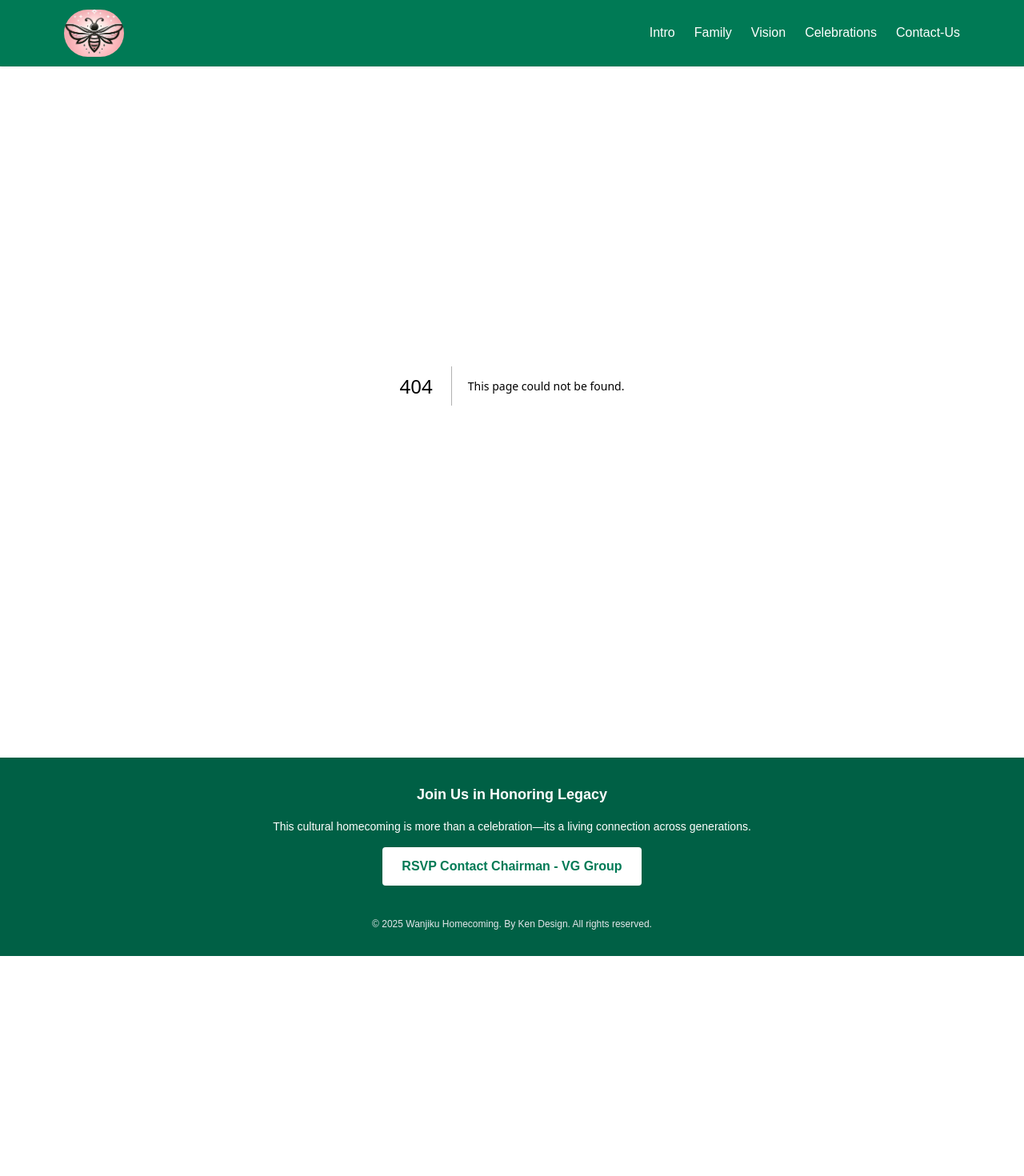
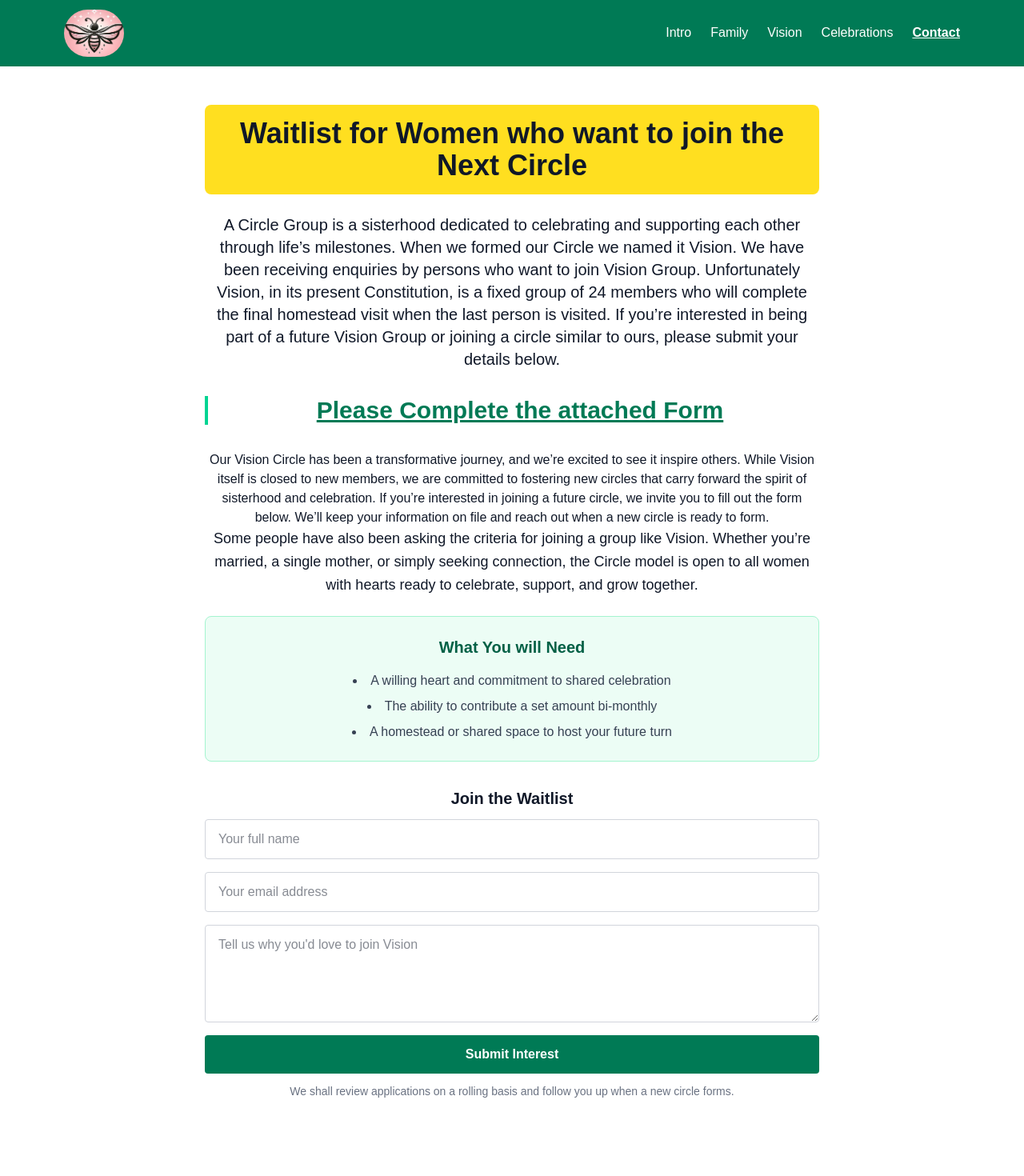
Before and after one commit to JKananda-code/wa-homecoming, a Next.js app: page /contact-us in a window 1280 px wide. Before the commit this address had no page. Shown: the top 1470 px of the page at 80% size. Before the commit the page ends 1195 px from the top, so only its background shows below. Built offline with nearby package versions, Linux system fonts and the light colour scheme.

Commit message:
commit 17-00 hours  after adding contact form.

```diff
--- a/app/components/Footer.tsx
+++ b/app/components/Footer.tsx
@@ -1,3 +1,5 @@
+
+import Link from 'next/link';
 export default function Footer() {
   return (
     <footer className="bg-emerald-800 text-white text-center py-8 px-6 mt-16">
@@ -6,14 +8,14 @@ export default function Footer() {
         <p className="text-sm">
           This cultural homecoming is more than a celebration—its a living connection across generations.
         </p>
-        <a
-          href="#"
+        <Link
+          href="/contact-us"
           className="inline-block bg-white text-emerald-700 font-semibold px-6 py-3 rounded hover:bg-emerald-100 transition"
         >
-          RSVP Contact Chairman - VG Group
+          <button>WaitList: Click here to Contact Vision Chairman</button>
 
-        </a>
-        <p className="text-xs text-gray-200 mt-6">© {new Date().getFullYear()} Wanjiku Homecoming. By Ken Design. All rights reserved.</p>
+        </Link>
+        <p className="text-xs text-gray-200 mt-6">© {new Date().getFullYear()} Wanjiku Homecoming. By WebCatchup Design. All rights reserved.</p>
       </div>
     </footer>
   );
--- a/app/components/Navbar.tsx
+++ b/app/components/Navbar.tsx
@@ -9,7 +9,8 @@ const navItems = [
   { name: 'Family', path: '/family' },
   { name: 'Vision', path: '/vision-group' },
   { name: 'Celebrations', path: '/celebrations'},
-  { name: 'Contact-Us', path: '/Contact-Us' },];
+  { name: 'Contact', path: '/contact-us' },
+];
 
 export default function Navbar() {
   const pathname = usePathname();
--- a/app/components/SectionHeader.tsx
+++ b/app/components/SectionHeader.tsx
@@ -1,7 +1,7 @@
 
 export default function SectionHeader({ title }: { title: string }) {
   return (
-    <h2 className="text-3xl font-semibold text-emerald-700 border-l-4 border-emerald-400 pl-4 my-8">
+    <h2 className="text-3xl font-semibold text-emerald-700 border-l-4 border-emerald-400 pl-4 my-8 underline">
       {title}
     </h2>
   );
--- /dev/null
+++ b/app/contact-us/page.tsx
@@ -0,0 +1,82 @@
+import PageTransition from '../components/PageTransition';
+import SectionHeader from '../components/SectionHeader';
+
+export default function WaitlistPage() {
+  return (
+    <PageTransition>
+      <section className="px-6 py-12 md:px-16 bg-white text-gray-900">
+        <div className="max-w-3xl mx-auto text-center space-y-6">
+          <h1 className="text-3xl md:text-4xl font-bold bg-yellow-300 p-4 rounded-lg">
+            Waitlist for Women who want to join the Next Circle
+          </h1>
+          <p className="text-lg md:text-xl">
+            A Circle Group is a sisterhood dedicated to celebrating and supporting each other through life’s milestones.
+            When we formed our Circle we named it Vision.  We have been receiving enquiries by persons who want to join Vision Group. Unfortunately Vision,
+            in its present Constitution, is a fixed group of 24 members who will complete the final homestead visit when the last person is visited.
+            If you’re interested in being part of a future Vision Group or joining a circle similar to ours, please submit your details below.
+          </p>
+        <SectionHeader title="Please Complete the attached Form" />
+        </div>
+      <div className="max-w-3xl mx-auto text-center space-y-6">
+        <div className="max-w-3xl space-y-6">
+          <p className="text-lg leading-relaxed">
+            </p>
+            Our Vision Circle has been a transformative journey, and we’re excited to see it inspire others. While Vision itself is closed to new members, we are committed to fostering new circles that carry forward the spirit of sisterhood and celebration.
+            If you’re interested in joining a future circle, we invite you to fill out the form below. We’ll keep your information on file and reach out when a new circle is ready to form.
+
+          <p className="text-lg leading-relaxed">
+            Some people have also been asking the criteria for joining a group like Vision. Whether you’re married, a single mother, or simply seeking connection, the Circle model is open to all women with hearts ready to celebrate, support, and grow together.
+          </p>
+          <div className="bg-emerald-50 border border-emerald-200 rounded-lg p-6 space-y-4">
+          <h3 className="text-xl font-semibold text-emerald-800"> What You will Need</h3>
+            <ul className="list-disc list-inside text-gray-700 space-y-2">
+              <li>A willing heart and commitment to shared celebration</li>
+              <li>The ability to contribute a set amount bi-monthly</li>
+              <li>A homestead or shared space to host your future turn</li>
+            </ul>
+          </div>
+
+          <div className="mt-8 space-y-3">
+            <h3 className="text-xl font-semibold">Join the Waitlist</h3>
+            <form
+              action="https://your-form-handler.com" // Replace with actual backend or form service
+              method="POST"
+              className="grid gap-4"
+            >
+              <input
+                type="text"
+                name="name"
+                placeholder="Your full name"
+                required
+                className="border border-gray-300 rounded px-4 py-3 w-full focus:ring-2 focus:ring-emerald-500"
+              />
+              <input
+                type="email"
+                name="email"
+                placeholder="Your email address"
+                required
+                className="border border-gray-300 rounded px-4 py-3 w-full focus:ring-2 focus:ring-emerald-500"
+              />
+              <textarea
+                name="message"
+                rows={4}
+                placeholder="Tell us why you'd love to join Vision"
+                className="border border-gray-300 rounded px-4 py-3 w-full focus:ring-2 focus:ring-emerald-500"
+              />
+              <button
+                type="submit"
+                className="bg-emerald-700 text-white font-semibold px-6 py-3 rounded hover:bg-emerald-800 transition"
+              >
+                Submit Interest
+              </button>
+            </form>
+            <p className="text-sm text-gray-500">
+              We shall review applications on a rolling basis and follow you up when a new circle forms.
+            </p>
+          </div>
+        </div>
+        </div>
+        </section>
+    </PageTransition>
+  );
+}
--- a/app/contact/page.tsx
+++ /dev/null
@@ -1,9 +0,0 @@
-import React from 'react'
-
-function ContactUs() {
-  return (
-    <div>Contact-Us</div>
-  )
-}
-
-export default ContactUs
--- a/app/family/page.tsx
+++ b/app/family/page.tsx
@@ -18,9 +18,10 @@ export default function FamilyPage() {
     { src: '/wa-Bishop-Kariuki.jpeg', caption: 'Distingished Guest: Bishop Kariuki from Thika graced the occasion' },
     { src: '/Father-Grandfather.jpg', caption: 'Father and Grandfather: Elijah Kimotho Sr..' },
     { src: '/Mother-Grandmother.jpg', caption: 'Mother and Grandmother: Gathigia Kimotho.' },
-    { src: '/Mwangi.jpeg', caption: 'Mum younest brother: Wanjiku Elijah Uncle' },
-    { src: '/Mureithi.jpeg', caption: 'Mureithi: Elijah Wanjiku Uncle' },
-    { src: '/Kinyua.jpeg', caption: 'Kinyua: Elijah Wanjiku uncle' },
+    { src: '/Mwangi.jpeg', caption: 'Mum youngest brother: Wanjiku Uncle' },
+    { src: '/Mureithi.jpeg', caption: 'Mureithi: Elijah Wanjiku Brother' },
+    { src: '/Kinyua.jpeg', caption: 'Kinyua:Wanjiku Brother' },
+    { src: '/Maina.jpeg', caption: 'Maina: Wanjiku Wanjiku Brother' },
         ...Array.from({ length: 0 }, (_, i) => ({
      src: `/images/siblings${i + 1}.jpeg`,
       caption: `/siblings${i + 1}`,
--- a/app/vision-group/page.tsx
+++ b/app/vision-group/page.tsx
@@ -12,14 +12,14 @@ export default function VisionGroupPage() {
     { src: '/VG-three.jpeg', caption: 'VG Group Members'},
     { src: '/VG-four.jpeg', caption: 'VG Group Members' },
     { src: '/Wanjiku-Elijah-Caption.jpeg', caption: 'VG Group Member' },
-    { src: '/Mumbi-1-Vg.jpeg', caption: 'Photo of VG Group Member' },
-    { src: '/Mumbi-2-Vg.jpeg', caption: 'Photo of VG Group Member' },
-    { src: '/Mumbi-3-Vg.jpeg', caption: 'Photo of VG Group Member' },
-    { src: '/Mumbi-4-Vg.jpeg', caption: 'Photo of VG Group Member' },
-    { src: '/Mumbi-5-Vg.jpeg', caption: 'Photo of VG Group Member' },
-    { src: '/Mumbi-6-Vg.jpeg', caption: 'Photo of VG Group Member' },
-    { src: '/Mumbi-7-Vg.jpeg', caption: 'Photo of VG Group Member' },
-    { src: '/Mumbi-8-Vg.jpeg', caption: 'Photo of VG Group Member' },
+    { src: '/Mumbi-1-Vg.jpeg', caption: 'Muthoni VG Group Member' },
+    { src: '/Mumbi-2-Vg.jpeg', caption: 'Esther VG Group Member' },
+    { src: '/Mumbi-3-Vg.jpeg', caption: 'Wangari VG Group Member' },
+    { src: '/Mumbi-4-Vg.jpeg', caption: 'Poly VG Group Member' },
+    { src: '/Mumbi-5-Vg.jpeg', caption: 'Leah VG  Group Member' },
+    { src: '/Mumbi-6-Vg.jpeg', caption: 'Wawira VG Group Member' },
+    { src: '/Mumbi-7-Vg.jpeg', caption: 'Susan  VG Group Member' },
+    { src: '/Mumbi-8-Vg.jpeg', caption: 'Photo of a VG Group Member' },
   ];
   const members = Array.from({ length: 0 }, (_, i) => ({
   src: `/members${i + 1}.jpeg`,
```
Also changed, not shown: public/Kanungu.jpg (added), public/Maina.jpeg (added).
